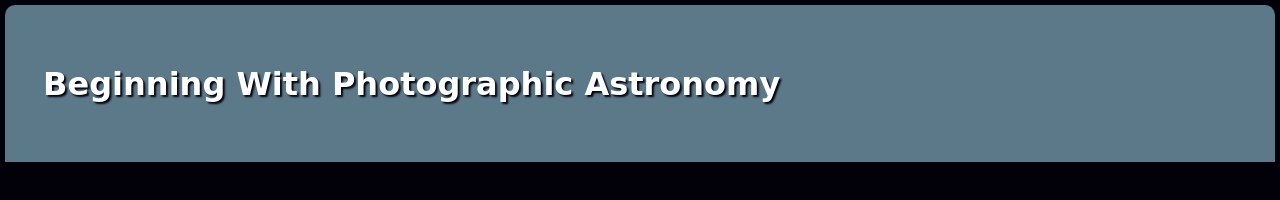
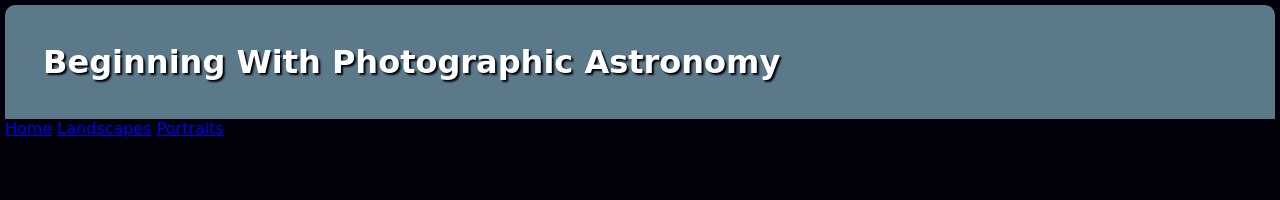
Before and after one commit to makslamar/FinalExamCSS, a plain HTML site: page index.html in a window 1280 px wide. Drawn offline with Linux system fonts and the light colour scheme.

Commit message:
Building NavBar
Building NavBar

```diff
--- a/CSS/style.css
+++ b/CSS/style.css
@@ -10,7 +10,12 @@ body {
 	font-family: 'Dancing Script', cursive;
 }
 
-#navbar{
+header{
+	display: flex;
+	flex-flow: row wrap;
+}
+
+#main-title{
   background-color: #5b7989;
   text-shadow: 2px 2px 2px #02010a;
   width:97%;
@@ -24,6 +29,7 @@ body {
 
 @media screen and (min-width 900px) {
 
+	 }
 }
 
 @media screen and (max-width 899px) {
--- a/index.html
+++ b/index.html
@@ -10,10 +10,15 @@
        <link rel="stylesheet" href="CSS/style.css">
    </head>
    <body>
-     <header id="navbar">
-         <h1>
+     <header>
+         <h1 id="main-title">
            Beginning With Photographic Astronomy
          </h1>
+         <navbar id="main-manu">
+           <a href="index.html" title="">Home</a>
+           <a href="landscapes.html" title="">Landscapes</a>
+           <a href="portraits.html" title="">Portraits</a>
+         </navbar>
      </header>
      <section>
        <div id="content">
```
Also changed, not shown: fonts/DancingScript-Bold.ttf (added), fonts/DancingScript-Regular.ttf (added), fonts/OFL.txt (added).
